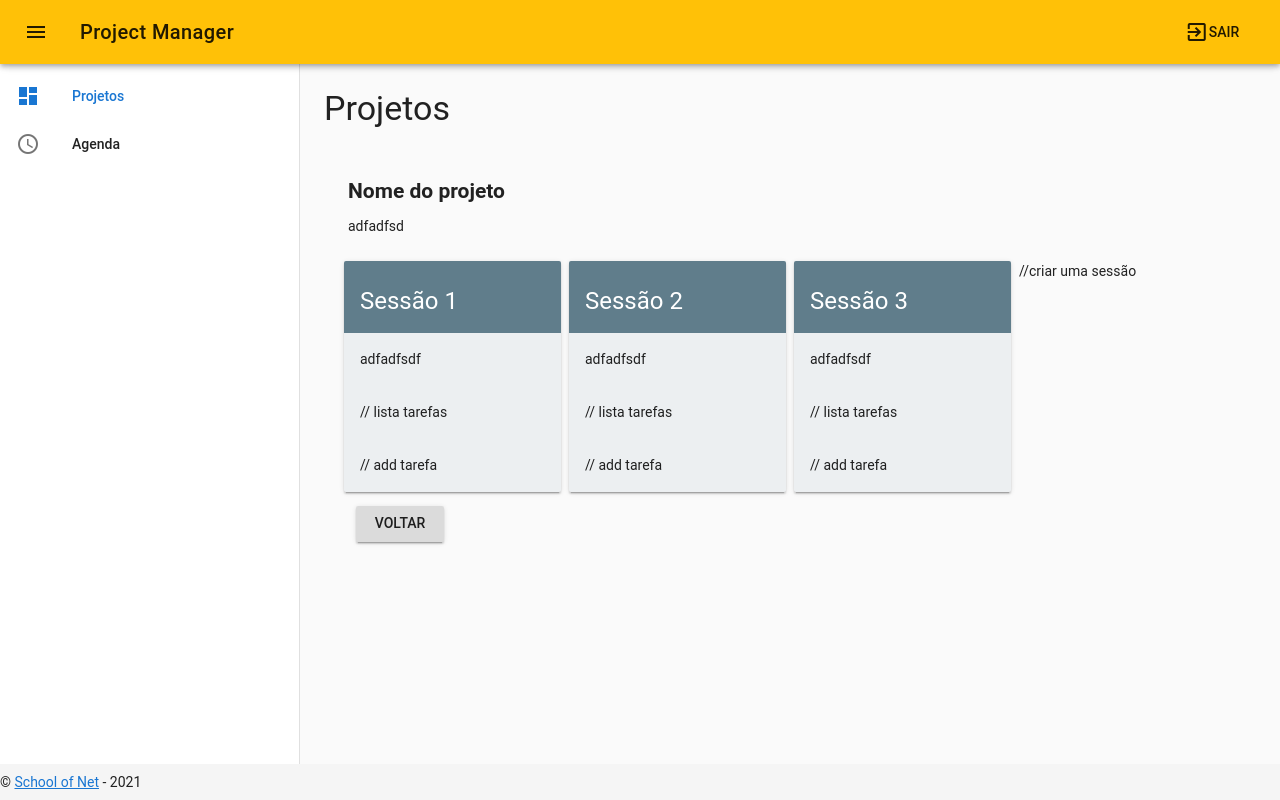
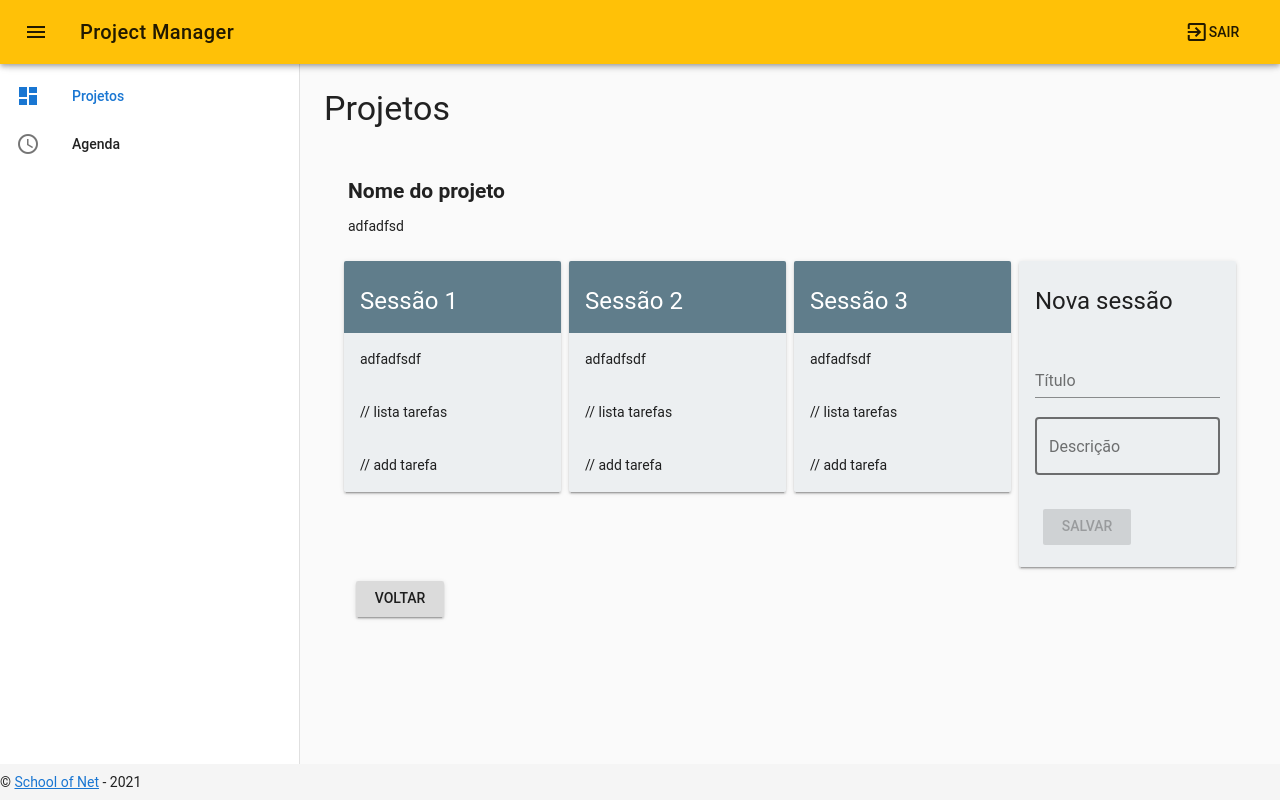
Before and after one commit to jamangueira7/gerenciador-projetos-son, a Vue app in the folder front/: page /#/projects/1 in a window 1280 px wide. Built offline with nearby package versions, Linux system fonts and the light colour scheme.

Commit message:
form de sessão

```diff
--- /dev/null
+++ b/front/src/components/sections/Create.vue
@@ -0,0 +1,54 @@
+<template>
+  <v-card color="blue-grey lighten-5">
+    <v-card-title primary-title>
+      <div class="headline">
+        Nova sessão
+      </div>
+    </v-card-title>
+    <v-card-text>
+      <v-form v-model="valid" ref="form">
+        <v-text-field
+          v-model="data.title"
+          label="Título"
+          :rules="validation.title"
+          required
+        >
+        </v-text-field>
+
+        <v-text-field
+          v-model="data.description"
+          label="Descrição"
+          outline
+        >
+        </v-text-field>
+        <v-btn
+          :disabled="!valid"
+          @click="submit"
+        >Salvar</v-btn>
+      </v-form>
+    </v-card-text>
+  </v-card>
+</template>
+
+
+<script>
+
+export default {
+  data() {
+    return {
+      data: {},
+      valid: false,
+      validation: {
+        title: [
+          v=>!!v || 'Título é obrigatório.'
+        ]
+      }
+    }
+  },
+  methods: {
+    submit() {
+      console.log(this.data);
+    }
+  }
+}
+</script>
--- a/front/src/components/sections/List.vue
+++ b/front/src/components/sections/List.vue
@@ -17,7 +17,19 @@
       </v-card>
     </v-flex>
     <v-flex xs3>
-      //criar uma sessão
+      <create />
     </v-flex>
   </v-layout>
 </template>
+
+
+<script>
+
+import create from './Create';
+
+export default {
+  components: {
+    create
+  }
+}
+</script>
```
Also changed, not shown: 1 other file (tests, documents, lock files or other folders).
